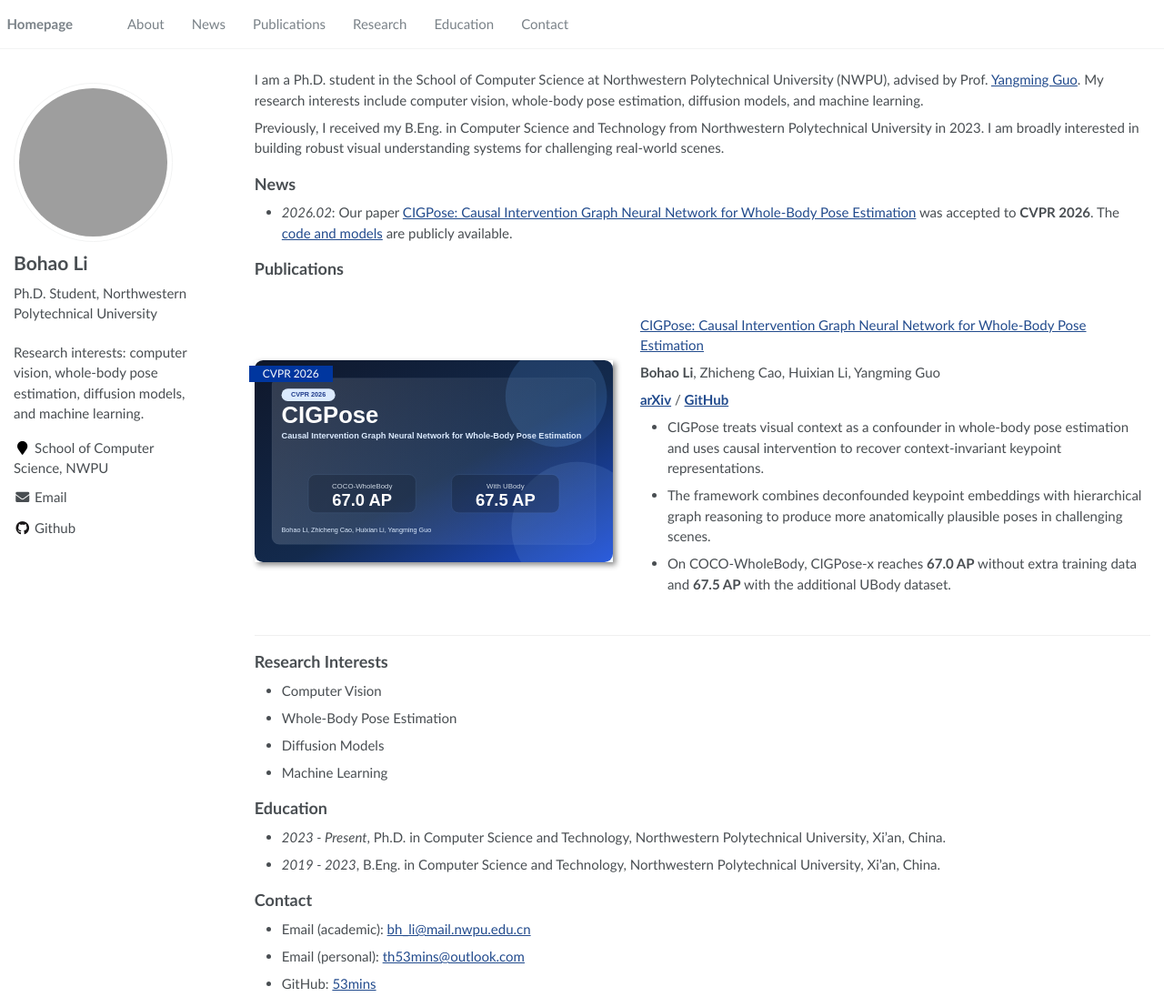
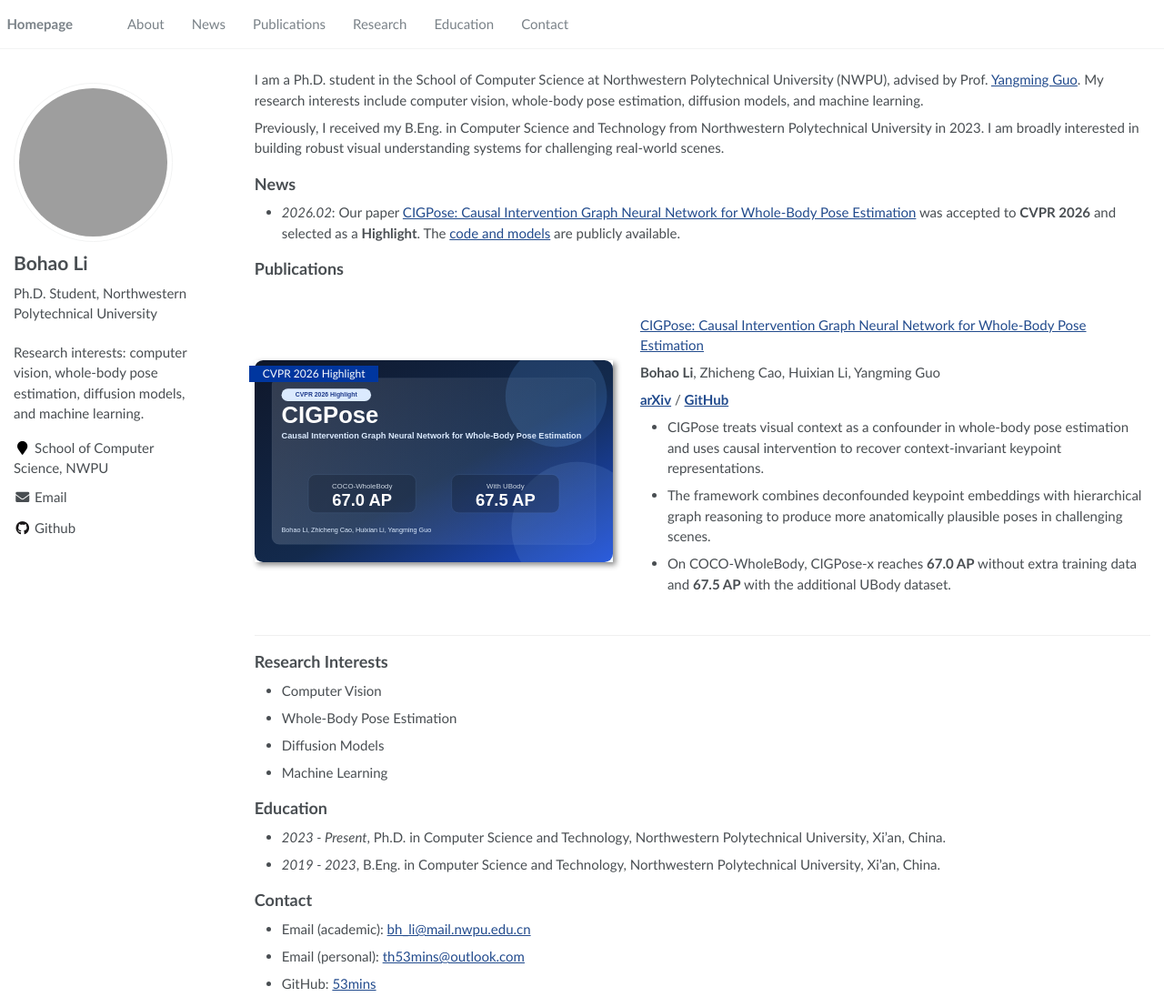
Before and after one commit to 53mins/BohaoLi, a Jekyll site: the page built from _pages/about.md, in a window 1280 px wide and 1107 px high. Shown: the whole window at 91% size. Built offline with Jekyll 4.4.1, drawn with Linux system fonts in a browser that asks for light colours; grey boxes are pictures that could not be loaded.

Commit message:
modified:   _pages/about.md 	modified:   images/cigpose-card.svg

```diff
--- a/_pages/about.md
+++ b/_pages/about.md
@@ -15,11 +15,11 @@ I am a Ph.D. student in the School of Computer Science at Northwestern Polytechn
 Previously, I received my B.Eng. in Computer Science and Technology from Northwestern Polytechnical University in 2023. I am broadly interested in building robust visual understanding systems for challenging real-world scenes.
 
 ## News
-- *2026.02*: Our paper [CIGPose: Causal Intervention Graph Neural Network for Whole-Body Pose Estimation](https://arxiv.org/abs/2603.09418) was accepted to **CVPR 2026**. The [code and models](https://github.com/53mins/CIGPose) are publicly available.
+- *2026.02*: Our paper [CIGPose: Causal Intervention Graph Neural Network for Whole-Body Pose Estimation](https://arxiv.org/abs/2603.09418) was accepted to **CVPR 2026** and selected as a **Highlight**. The [code and models](https://github.com/53mins/CIGPose) are publicly available.
 
 ## Publications
 
-<div class='paper-box'><div class='paper-box-image'><div><div class="badge">CVPR 2026</div><img src='images/cigpose-card.svg' alt="CIGPose publication summary card" width="100%"></div></div>
+<div class='paper-box'><div class='paper-box-image'><div><div class="badge">CVPR 2026 Highlight</div><img src='images/cigpose-card.svg' alt="CIGPose publication summary card" width="100%"></div></div>
 <div class='paper-box-text' markdown="1">
 
 [CIGPose: Causal Intervention Graph Neural Network for Whole-Body Pose Estimation](https://arxiv.org/abs/2603.09418)
```
Also changed, not shown: images/cigpose-card.svg.
